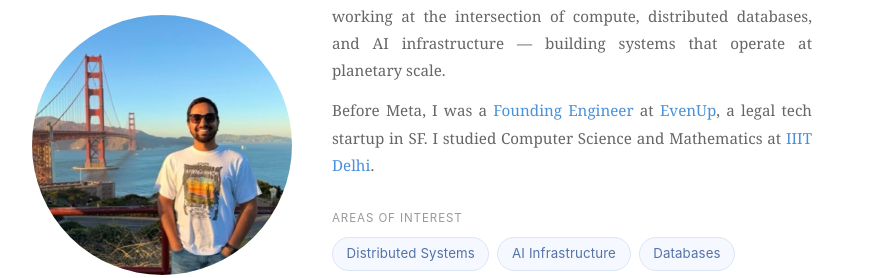
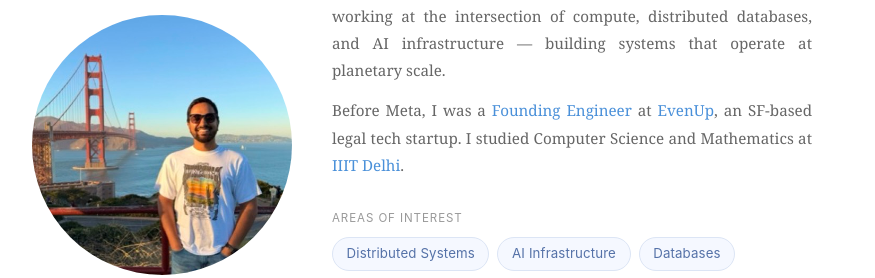
Before and after one commit to ramandeeptrehan/ramandeeptrehan.github.io, a Jekyll site: the page built from index.html, in a window 1280 px wide. Shown: the part 254-532 px from the top of the page, without its empty margins (202-1077 px from the left). Built offline with Jekyll 4.4.1, drawn with Linux system fonts in a browser that asks for light colours.

Commit message:
Rephrase EvenUp as SF-based legal tech startup

```diff
--- a/index.html
+++ b/index.html
@@ -14,7 +14,7 @@ layout: default
       San Francisco, California
     </p>
     <p class="bio">I'm a Senior Software Engineer at <span class="highlight">Meta</span> in Menlo Park, California, working at the intersection of compute, distributed databases, and AI infrastructure — building systems that operate at planetary scale.</p>
-    <p class="bio">Before Meta, I was a <span class="highlight">Founding Engineer</span> at <span class="highlight">EvenUp</span>, a legal tech startup in SF. I studied Computer Science and Mathematics at <span class="highlight">IIIT Delhi</span>.</p>
+    <p class="bio">Before Meta, I was a <span class="highlight">Founding Engineer</span> at <span class="highlight">EvenUp</span>, an SF-based legal tech startup. I studied Computer Science and Mathematics at <span class="highlight">IIIT Delhi</span>.</p>
 
     <div class="interests">
       <p class="interests-label">Areas of Interest</p>
```
